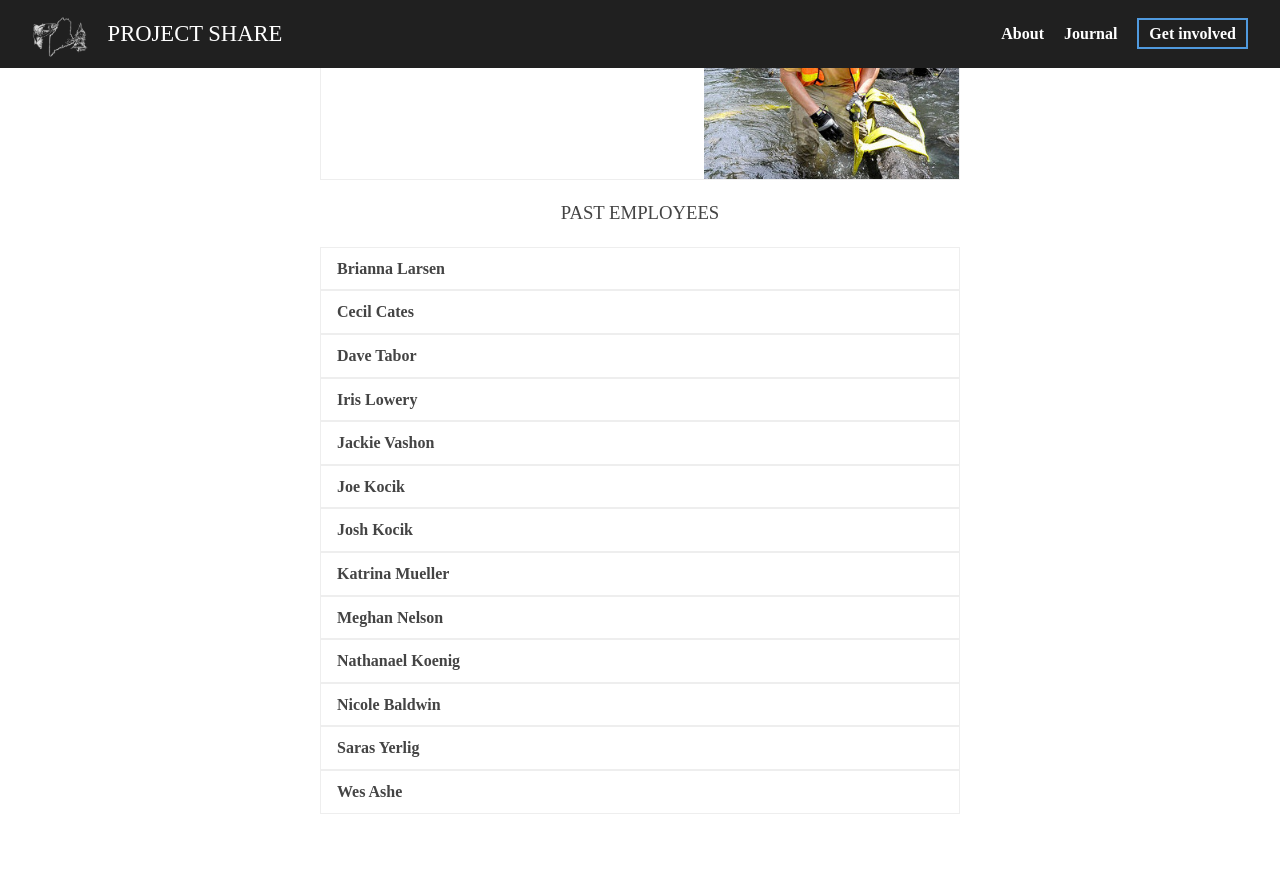
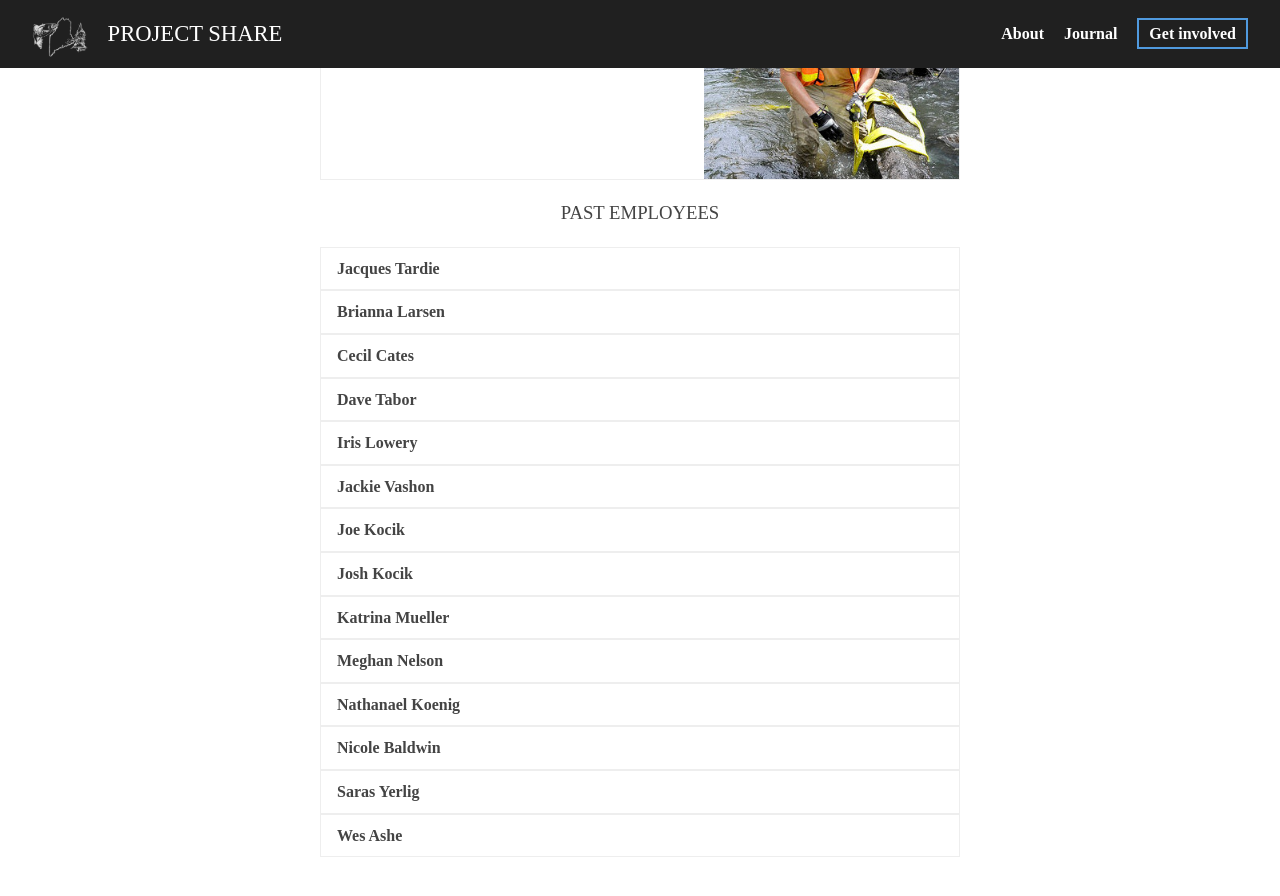
Before and after one commit to salmonhabitat/salmonhabitat, a Jekyll site: the page built from about.html, in a window 1280 px wide and 900 px high, scrolled down 1239 px. Shown: the top 896 px of the window. Built offline with Jekyll 4.4.1, drawn with Linux system fonts in a browser that asks for light colours; a script that is not in the unit is left out.

Commit message:
Added Jacques to list of past employees

```diff
--- a/_data/employees.yml
+++ b/_data/employees.yml
@@ -1,3 +1,4 @@
+- name: Jacques Tardie
 - name: Brianna Larsen
 - name: Cecil Cates
 - name: Dave Tabor
```
